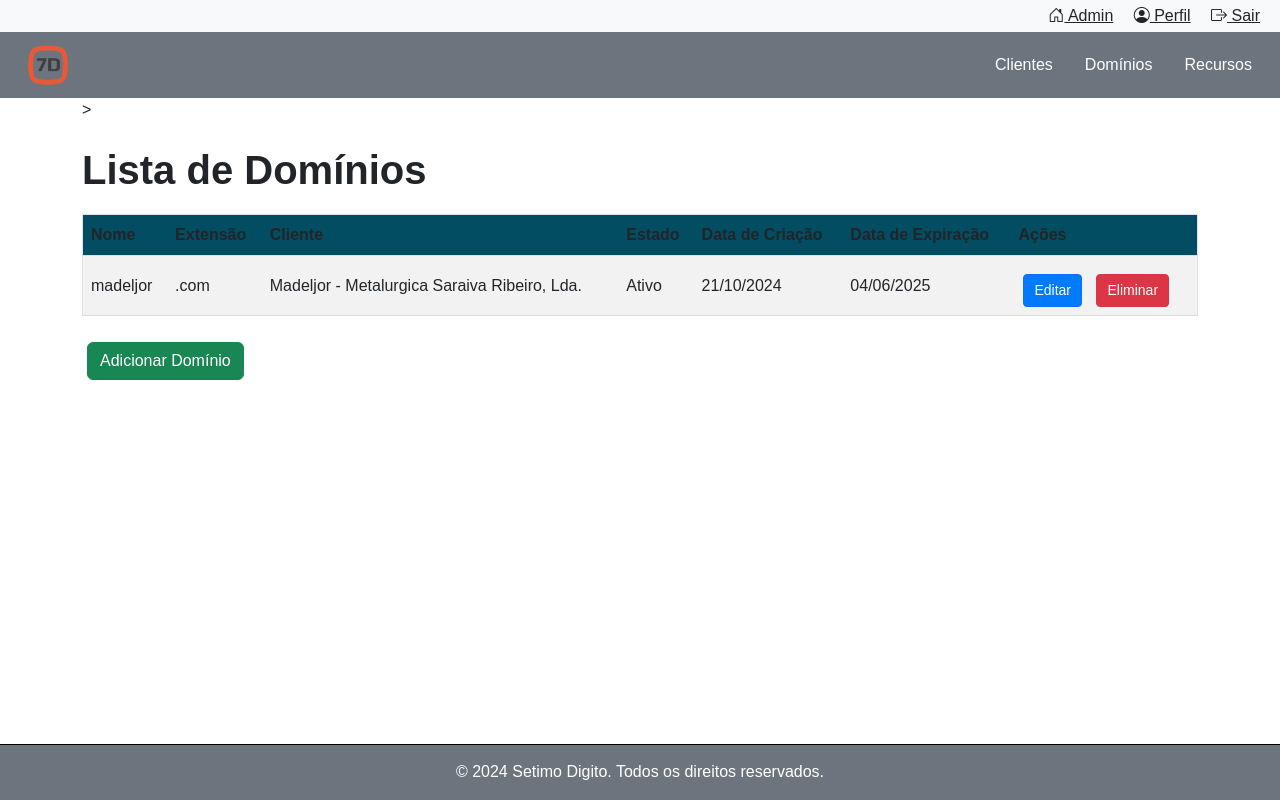
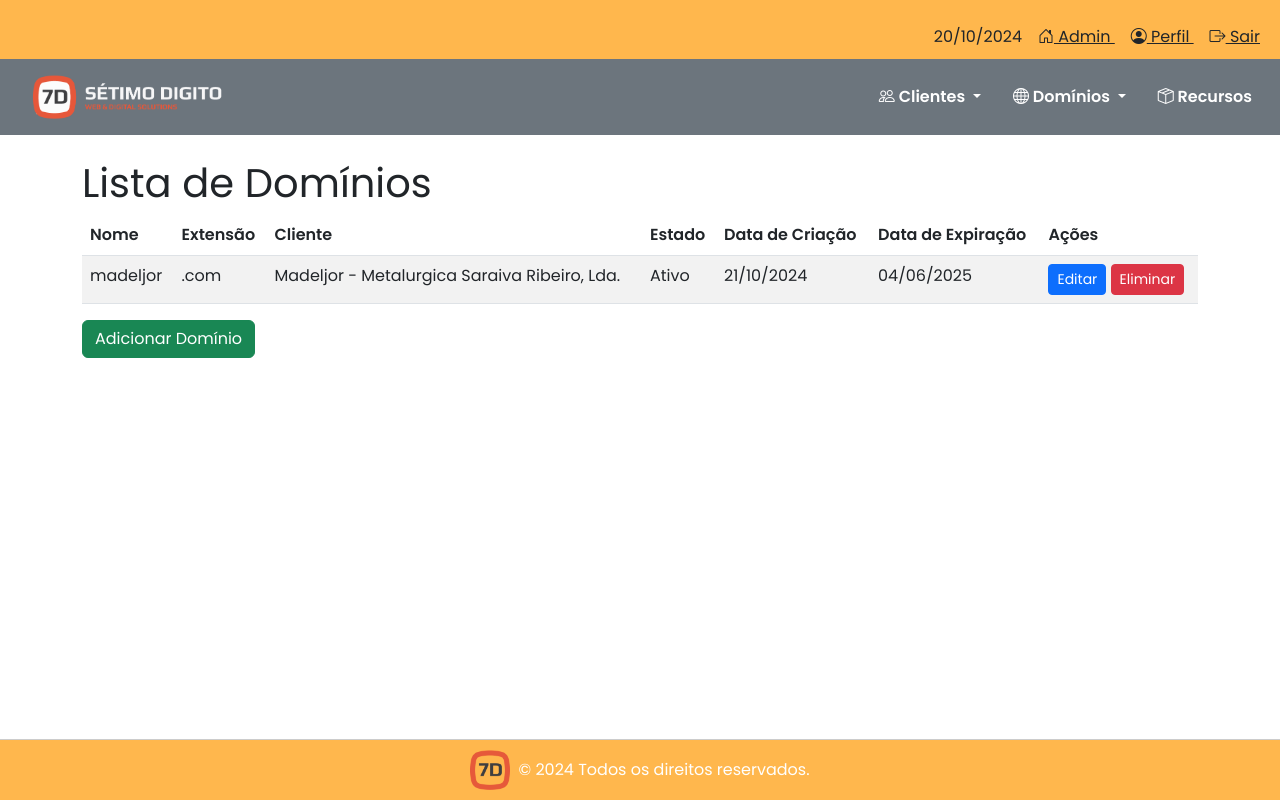
Before and after one commit to 7digito/setimodigito, a Django app: page /dominios/ in a window 1280 px wide. Run offline with Django 5.2, Linux system fonts and the light colour scheme; data comes from the database, SQL or seed files in the repository; both versions use the stored data as it was after the commit.

Commit message:
Alterações de design e menus a funcionar

```diff
--- a/clientes/templates/clientes/listar_clientes.html
+++ b/clientes/templates/clientes/listar_clientes.html
@@ -4,10 +4,7 @@
 {% block title %}Lista de Clientes{% endblock %}
 
 {% block content %}
-<link rel="stylesheet" type="text/css" href="{% static 'css/tables.css' %}">
-
 <h1 class="mt-4">Lista de Clientes</h1>
-<div class="divider"></div> <!-- Divisor entre o título e a tabela -->
 
 <table class="table table-striped">
     <thead>
--- a/dominios/templates/dominios/listar.html
+++ b/dominios/templates/dominios/listar.html
@@ -5,7 +5,7 @@
 
 {% block content %}
 
-<link rel="stylesheet" type="text/css" href="{% static 'css/tables.css' %}">>
+<link rel="stylesheet" type="text/css" href="{% static 'css/tables.css' %}">
 
 <h1 class="mt-4">Lista de Domínios</h1>
 <table class="table table-striped">
--- a/static/css/tables.css
+++ /dev/null
@@ -1,86 +0,0 @@
-/* tables.css */
-table {
-    width: 100%;
-    border-collapse: collapse;
-    margin-bottom: 20px;
-}
-
-th, td {
-    padding: 12px;
-    text-align: left;
-    border-bottom: 1px solid #ddd;
-}
-
-tr:hover {
-    background-color: #f1f1f1;
-}
-
-th {
-    background-color: #4CAF50;
-    color: white;
-}
-
-td {
-    color: #333;
-}
-
-.btn-primary {
-    background-color: #007bff;
-    color: white;
-    padding: 5px 10px;
-    text-decoration: none;
-    border-radius: 4px;
-}
-
-.btn-danger {
-    background-color: #dc3545;
-    color: white;
-    padding: 5px 10px;
-    text-decoration: none;
-    border-radius: 4px;
-}
-
-.btn {
-    margin-right: 5px;
-}
-
-body {
-    background-color: #ffffff; /* Cor de fundo suave */
-    font-family: 'Arial', sans-serif; /* Tipo de letra ousado */
-}
-
-h1 {
-    font-weight: bold; /* Letra ousada */
-    margin-bottom: 20px; /* Margem inferior */
-}
-
-.divider {
-    height: 2px;
-    background-color: #034d63; /* Cor do divisor */
-    margin: 20px 0; /* Margens superior e inferior */
-}
-
-.table {
-    margin-top: 20px; /* Margem superior para a tabela */
-    border: 1px solid #dee2e6; /* Borda da tabela */
-}
-
-.table th, .table td {
-    vertical-align: middle; /* Centralizar verticalmente */
-}
-
-.table th {
-    background-color: #034d63; /* Cor de fundo do cabeçalho */
-    font-weight: bold; /* Letra ousada no cabeçalho */
-}
-
-.btn {
-    margin: 0 5px; /* Margem entre os botões */
-}
-.form-group {
-    margin-bottom: 15px; /* Espaçamento inferior entre os campos */
-}
-
-.btn {
-    margin-top: 10px; /* Margem superior para os botões */
-}
--- a/templates/includes/footer.html
+++ b/templates/includes/footer.html
@@ -1,5 +1,13 @@
-<footer class="footer bg-secondary fixed-bottom" style="border-top: 1px solid black; padding-top: 15px; font-family: 'Dosis', sans-serif;"">
-    <div class="container text-center text-white">
-        <p>&copy; {{ current_year }} Setimo Digito. Todos os direitos reservados.</p>
+{% load static %}
+
+<footer class="footer fixed-bottom"
+        style="background-color: #ffb74d; border-top: 1px solid #ccc; padding-top: 10px; padding-bottom: 10px; font-family: 'Poppins', sans-serif;">
+    <div class="container d-flex justify-content-center align-items-center text-white">
+        <!-- Logo alinhado à esquerda -->
+        <a href="{% url 'homepage' %}" class="me-2"> <!-- Classe 'me-2' adiciona margem à direita -->
+            <img src="{% static 'img/logo.png' %}" alt="Logo" height="40">
+        </a>
+        <!-- Texto ao lado do logo -->
+        <p class="mb-0">&copy; {{ current_year }} Todos os direitos reservados.</p>
     </div>
 </footer>
--- a/templates/includes/navbar.html
+++ b/templates/includes/navbar.html
@@ -1,24 +1,35 @@
 {% load static %}
+{% load tz %} <!-- Se você estiver usando fuso horário -->
+{% now "d/m/Y" as today %}
+
+<!-- Link para Google Fonts -->
+<link href="https://fonts.googleapis.com/css2?family=Poppins:wght@400;600&display=swap" rel="stylesheet">
 
 <!-- Top Bar -->
-<div class="topbar bg-light py-1" style="font-family: 'Dosis', sans-serif;">
+<div class="topbar py-1" style="font-family: 'Poppins', sans-serif; padding-top: 25px !important; padding-bottom: 10px !important; background-color: #ffb74d;">
     <div class="container-fluid d-flex justify-content-end">
+        <div class="date text-dark px-2">{{ today }}</div> <!-- Removi 'date-position' se não houver estilo definido -->
         <!-- Menu do usuário à direita -->
         <div class="user-menu">
-            <a href="{% url 'admin:index' %}" class="text-dark px-2" title="Admin"><i class="bi bi-house-door"></i> Admin</a>
-            <a href="#" class="text-dark px-2" title="Perfil"><i class="bi bi-person-circle"></i> Perfil</a> <!-- Ícone de perfil -->
-            <a href="#" class="text-dark px-2" title="Sair"><i class="bi bi-box-arrow-right"></i> Sair</a> <!-- Ícone de sair -->
+            <a href="{% url 'admin:index' %}" class="text-dark px-2" title="Admin">
+                <i class="bi bi-house-door"></i> Admin
+            </a>
+            <a href="#" class="text-dark px-2" title="Perfil">
+                <i class="bi bi-person-circle"></i> Perfil
+            </a>
+            <a href="#" class="text-dark px-2" title="Sair">
+                <i class="bi bi-box-arrow-right"></i> Sair
+            </a>
         </div>
     </div>
 </div>
-
 
 <!-- Barra Principal -->
 <nav class="navbar navbar-expand-lg bg-secondary">
     <div class="container-fluid">
         <!-- Logo à esquerda -->
         <a class="navbar-brand px-3" href="{% url 'homepage' %}">
-            <img src="{% static 'img/logo.png' %}" alt="Logo" height="40">
+            <img src="{% static 'img/logo_head.png' %}" alt="Logo" height="50">
         </a>
 
         <!-- Botão para mobile -->
@@ -28,18 +39,30 @@
 
         <!-- Menu à direita -->
         <div class="collapse navbar-collapse" id="navbarNav">
-            <ul class="navbar-nav ms-auto"> <!-- ms-auto alinha o menu à direita -->
-                <li class="nav-item">
-                    <a class="nav-link text-white px-3"  href="{% url 'listar_clientes' %}">Clientes</a>
+            <ul class="navbar-nav ms-auto" style="font-family: 'Poppins', sans-serif; font-weight: 600;">
+                <li class="nav-item dropdown">
+                    <a class="nav-link dropdown-toggle text-white px-3" href="#" id="clientesDropdown" role="button" data-bs-toggle="dropdown" aria-expanded="false">
+                        <i class="bi bi-people"></i> Clientes
+                    </a>
+                    <ul class="dropdown-menu" aria-labelledby="clientesDropdown">
+                        <li><a class="dropdown-item" href="{% url 'listar_clientes' %}">Listar Clientes</a></li>
+                        <li><a class="dropdown-item" href="{% url 'adicionar_cliente' %}">Adicionar Cliente</a></li>
+                    </ul>
+                </li>
+                <li class="nav-item dropdown">
+                    <a class="nav-link dropdown-toggle text-white px-3" href="#" id="dominiosDropdown" role="button" data-bs-toggle="dropdown" aria-expanded="false">
+                        <i class="bi bi-globe"></i> Domínios
+                    </a>
+                    <ul class="dropdown-menu" aria-labelledby="dominiosDropdown">
+                        <li><a class="dropdown-item" href="{% url 'listar_dominios' %}">Listar Domínios</a></li>
+                        <li><a class="dropdown-item" href="{% url 'adicionar_dominio' %}">Adicionar Domínio</a></li>
+                    </ul>
                 </li>
                 <li class="nav-item">
-                    <a class="nav-link text-white px-3" href="{% url 'listar_dominios' %}">Domínios</a>
+                    <a class="nav-link text-white px-3" href="#">
+                        <i class="bi bi-box-seam"></i> Recursos
+                    </a>
                 </li>
-                <li class="nav-item">
-                    <a class="nav-link text-white px-3" href="#">Recursos</a>
-                </li>
-
-                <!-- Adicione mais links aqui -->
             </ul>
         </div>
     </div>
```
Also changed, not shown: db.sqlite3 (added), static/img/logo_head.png (added).
